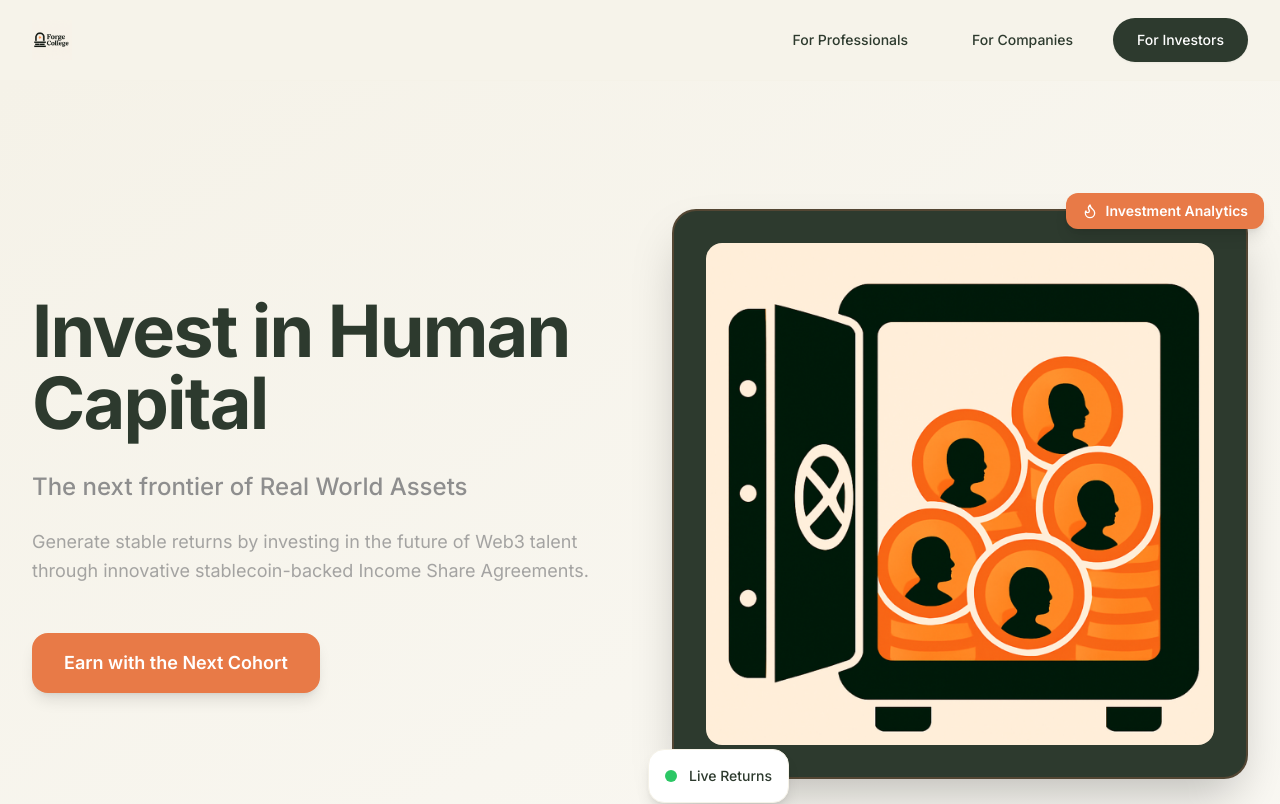
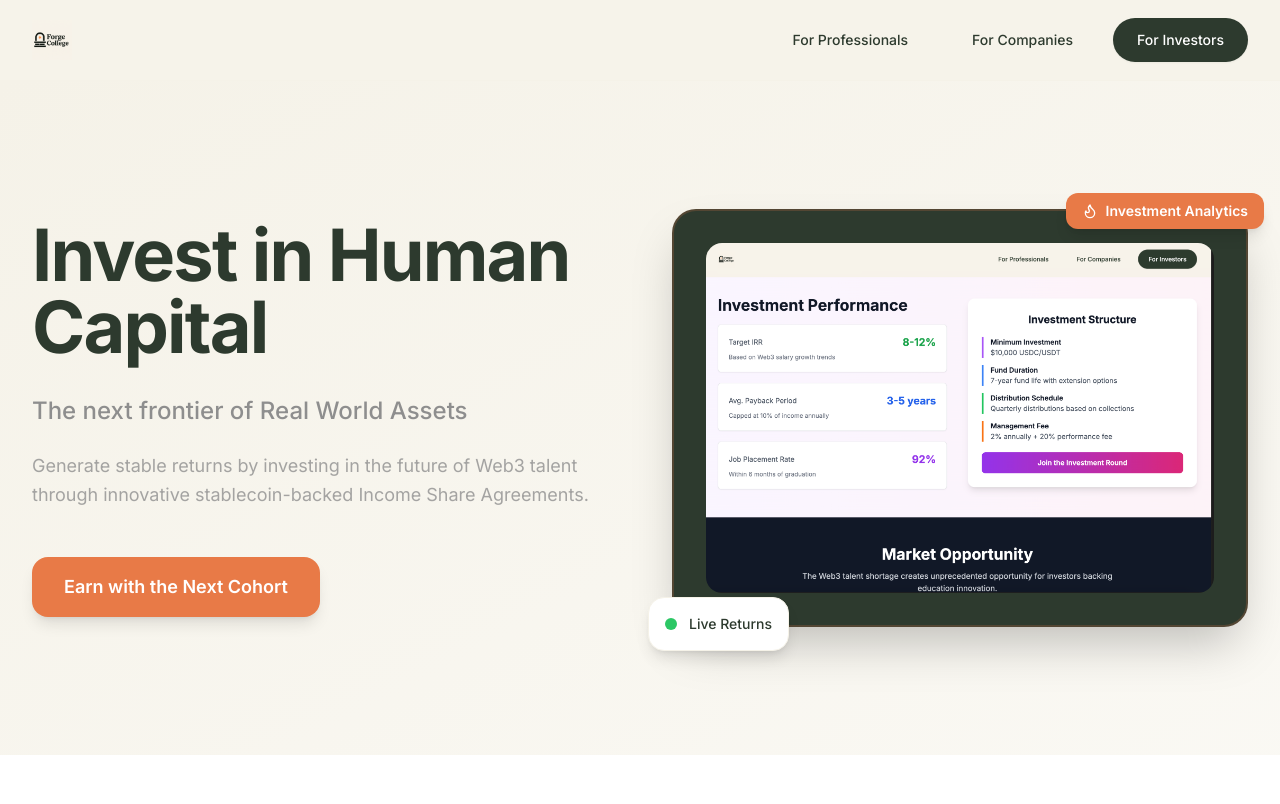
Before and after one commit to arturrod96/forge-college, a React (Vite) app: page /investors in a window 1280 px wide. Shown: the top 804 px of the page. Built offline with nearby package versions, Linux system fonts and the light colour scheme.

Commit message:
Refactor: Update Investors page to match standards
Updated the Investors page to align with the design and layout standards used on other pages.

```diff
--- a/src/pages/Investors.tsx
+++ b/src/pages/Investors.tsx
@@ -1,3 +1,4 @@
+
 import { useState } from 'react';
 import Hero from '../components/Hero';
 import FeatureCard from '../components/FeatureCard';
@@ -79,7 +80,7 @@ const Investors = () => {
             <div className="relative">
               <div className="bg-forge-dark rounded-3xl p-8 shadow-2xl border-2 border-forge-orange/20 relative overflow-hidden">
                 <img
-                  src="/lovable-uploads/63868466-8a6e-45dc-a0ca-18f169f0d263.png"
+                  src="/lovable-uploads/3ef539ce-b669-48a6-84f5-7ec5234c4830.png"
                   alt="Investment Dashboard"
                   className="w-full h-auto rounded-2xl relative z-10"
                 />
```
Also changed, not shown: public/lovable-uploads/3ef539ce-b669-48a6-84f5-7ec5234c4830.png (added).
